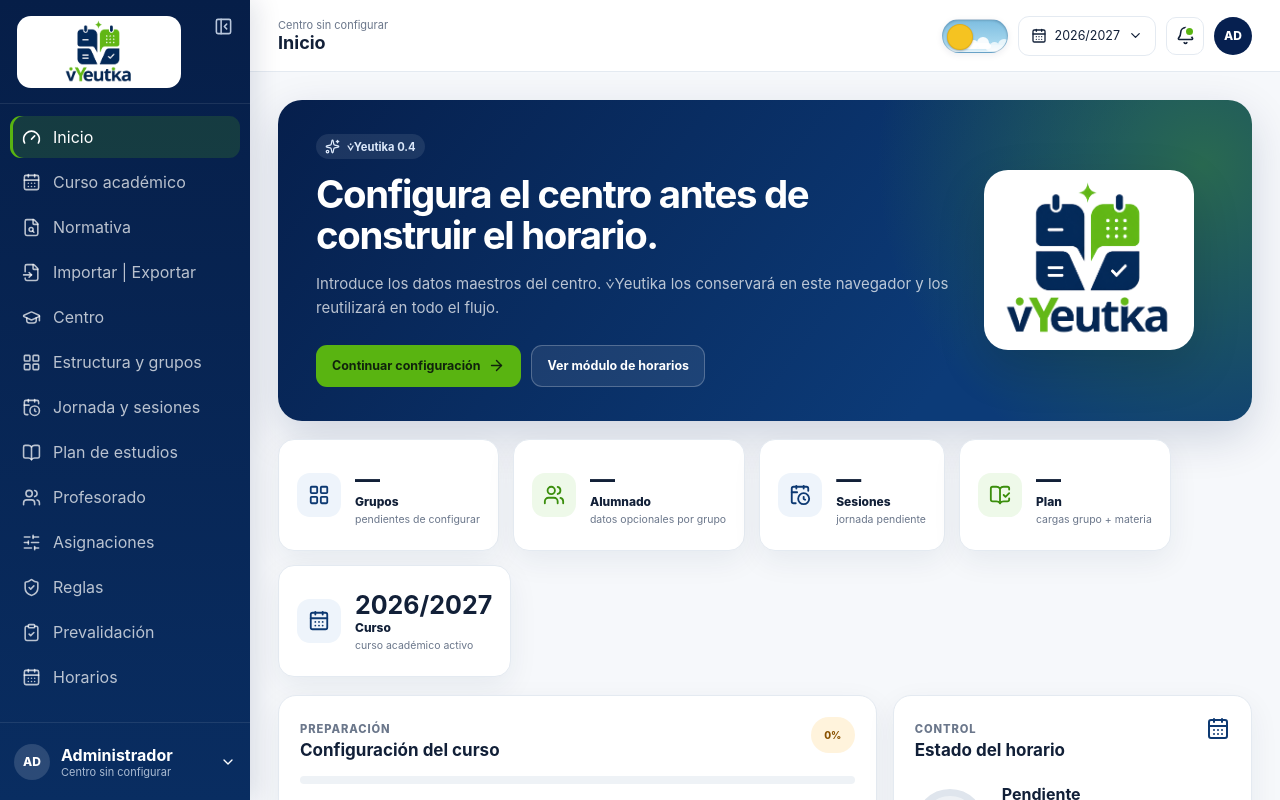
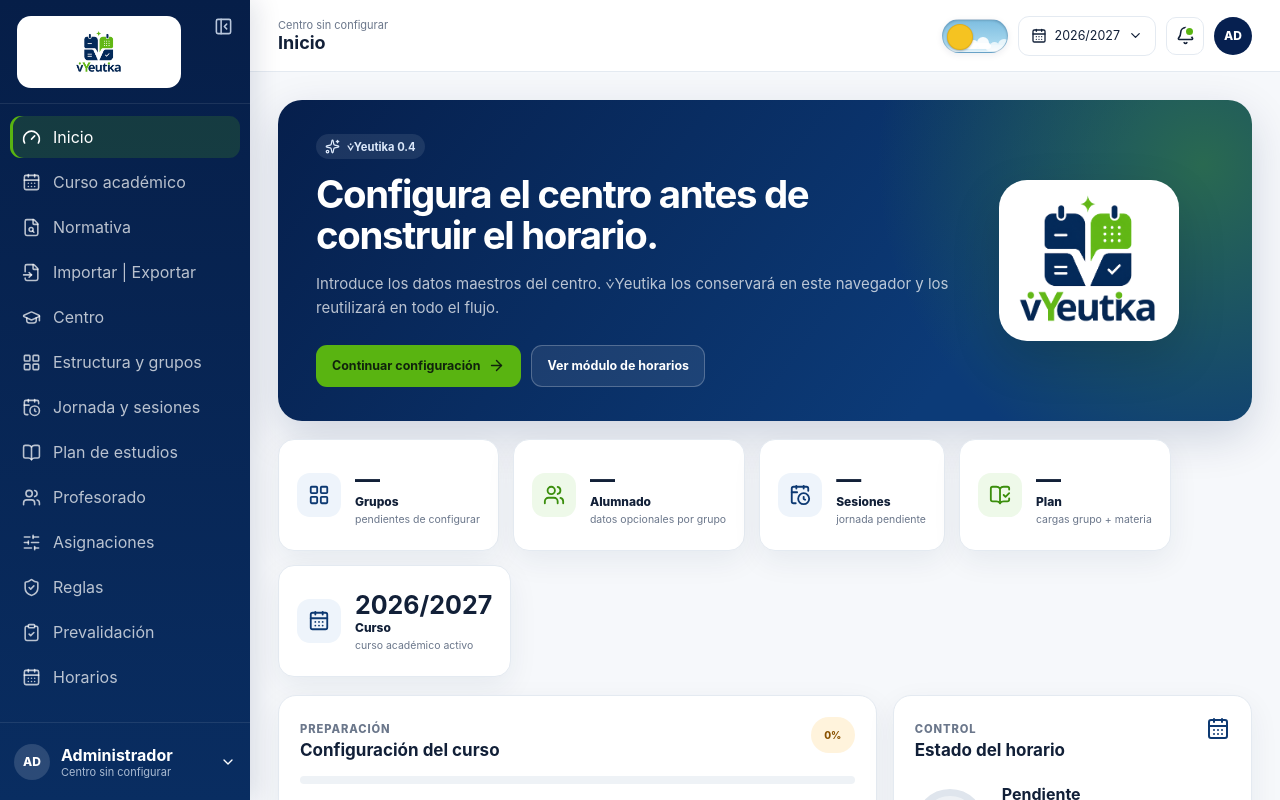
Before and after one commit to viCasco/viyeutika, a React (Vite) app: page / in a window 1280 px wide. Shown: the top 800 px of the page. Built offline with nearby package versions, Linux system fonts and the light colour scheme.

Commit message:
ui: size official png brand assets

```diff
--- a/src/styles.css
+++ b/src/styles.css
@@ -1981,3 +1981,13 @@
   display:block;
   margin:0;
 }
+
+/* === V2 official PNG branding === */
+.brand-official,.brand-compact{background:#fff;overflow:hidden}
+.brand-official{padding:5px 8px}
+.brand-official img{width:100%;max-width:118px;height:46px;object-fit:contain;object-position:center}
+.brand-compact{width:50px;height:50px;padding:4px;display:grid;place-items:center}
+.brand-compact img{width:42px;height:42px;object-fit:contain;object-position:center}
+.hero-logo-full img{width:180px;height:161px;object-fit:contain;object-position:center;background:#fff;border-radius:28px;padding:10px}
+.app-shell.is-collapsed .sidebar-brand{justify-content:center;padding-left:10px;padding-right:10px}
+@media(max-width:1080px){.hero-logo-full img{width:145px;height:130px}}
```
